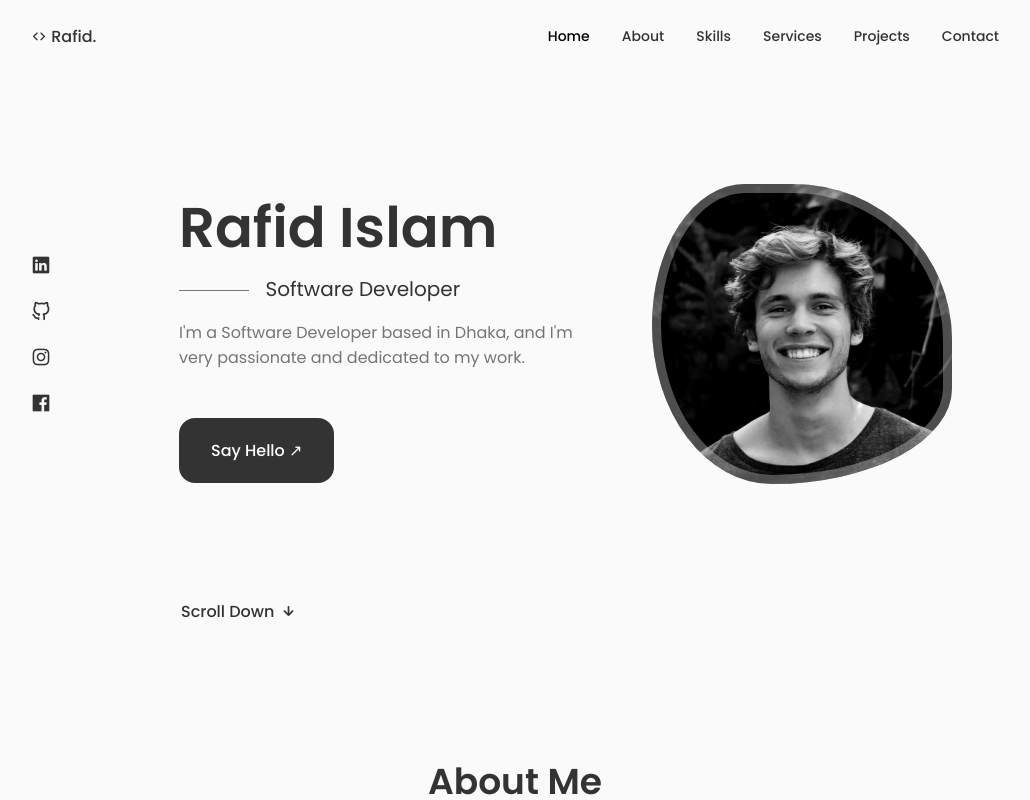
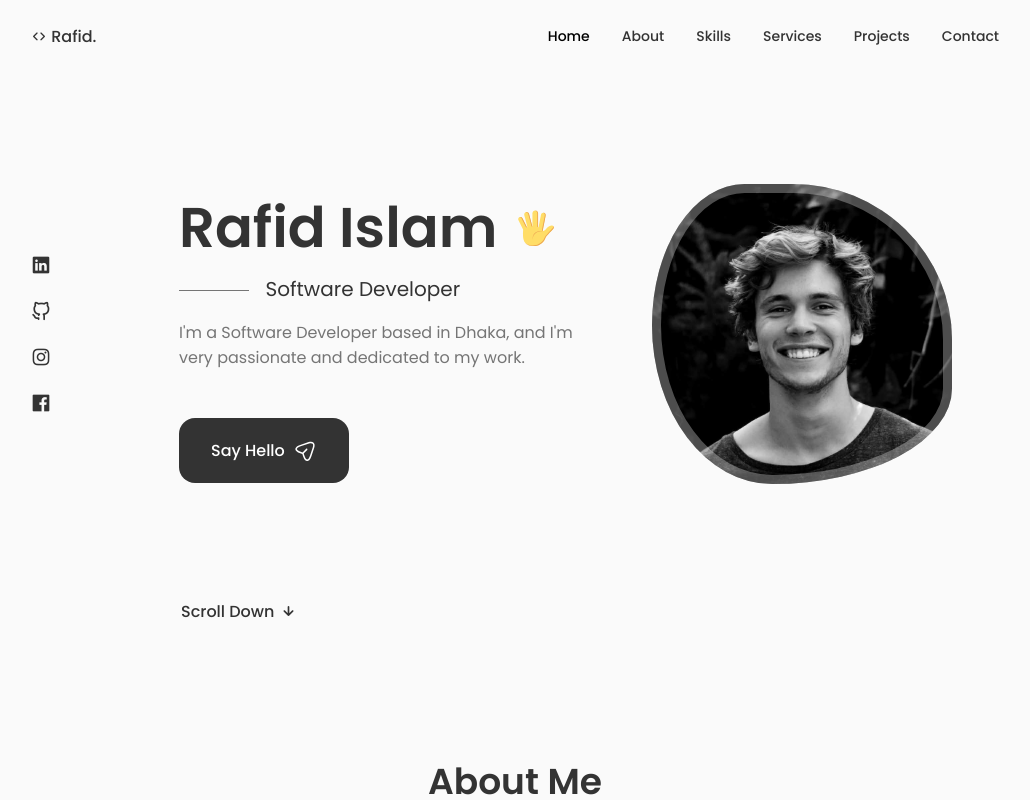
Before and after one commit to rafidulislam19/Portfolio, a React (Vite) app: page / in a window 1280 px wide. Shown: the top 800 px of the page, without its empty margins (125-1155 px from the left). Built offline with nearby package versions, Linux system fonts and the light colour scheme.

Commit message:
Update Data.jsx

```diff
--- a/src/components/home/Data.jsx
+++ b/src/components/home/Data.jsx
@@ -1,9 +1,77 @@
+// import React from 'react'
+
+// const Data = () => {
+//   return (
+//     <div className="home__data">
+//         <h1 className="home__title">Rafid Islam
+//         </h1>
+//         <h3 className="home__subtitle">
+//             Software Developer
+//         </h3>
+//         <p className="home__description">
+//             I'm a Software Developer based in Dhaka, and I'm very passionate and dedicated to my work.
+//         </p>
+//         <a href="#contact" className="button button--flex">Say Hello ↗</a>
+//     </div>
+//   )
+// }
+
+// export default Data
+
 import React from 'react'
 
 const Data = () => {
   return (
     <div className="home__data">
-        <h1 className="home__title">Rafid Islam
+        <h1 className="home__title">Rafid Islam <svg
+                  width="36"
+                  height="36"
+                  viewBox="0 0 48 48"
+                  fill="none"
+                  xmlns="http://www.w3.org/2000/svg"
+                  class="home__hand"
+                >
+                  <path
+                    d="M25.4995 32.0305L31.3495 33.1555L36.1495 8.48051C36.4495 6.83051 35.3995 5.18051 33.8245 4.88051C32.1745 4.58051 30.5995 5.70551 30.2995 7.35551L25.4995 32.0305Z"
+                    fill="#FFDD67"
+                  ></path>
+                  <path
+                    d="M33.8996 4.88018C33.6746 4.80518 33.5246 4.80518 33.2996 4.80518C34.6496 5.33018 35.3996 6.75518 35.0996 8.25518L30.2996 32.9302L31.3496 33.1552L36.1496 8.48018C36.5246 6.75518 35.4746 5.18018 33.8996 4.88018Z"
+                    fill="#EBA352"
+                  ></path>
+                  <path
+                    d="M19.4995 32.7802H26.5495V5.55518C26.5495 3.53018 24.9745 1.80518 23.0245 1.80518C21.1495 1.80518 19.4995 3.45518 19.4995 5.55518V32.7802Z"
+                    fill="#FFDD67"
+                  ></path>
+                  <path
+                    d="M23.0995 1.80518C22.9495 1.80518 22.7245 1.80518 22.5745 1.88018C24.2995 2.18018 25.5745 3.68018 25.5745 5.55518V32.8552H26.6245V5.55518C26.6245 3.45518 25.0495 1.80518 23.0995 1.80518Z"
+                    fill="#EBA352"
+                  ></path>
+                  <path
+                    d="M15.7495 32.7054L21.7495 31.1304L15.2245 6.30541C14.7745 4.58041 13.0495 3.53041 11.3995 3.90541C9.74948 4.35541 8.77448 6.08041 9.22448 7.80541L15.7495 32.7054Z"
+                    fill="#FFDD67"
+                  ></path>
+                  <path
+                    d="M11.3995 3.90541L10.9495 4.13041C12.4495 4.05541 13.7995 5.03041 14.2495 6.60541L20.7745 31.4304L21.8245 31.1304L15.2245 6.30541C14.7745 4.58041 13.0495 3.53041 11.3995 3.90541Z"
+                    fill="#EBA352"
+                  ></path>
+                  <path
+                    d="M2.99937 10.355C1.57437 11.03 1.12437 12.83 1.87437 14.33L11.7744 34.055L16.7994 31.505L6.89937 11.78C6.14937 10.28 4.42437 9.68 2.99937 10.355Z"
+                    fill="#FFDD67"
+                  ></path>
+                  <path
+                    d="M2.99956 10.355C2.84956 10.43 2.69956 10.505 2.54956 10.655C3.82456 10.28 5.24956 10.955 5.92456 12.305L15.8246 32.03L16.7996 31.58L6.89956 11.78C6.14956 10.28 4.42456 9.68 2.99956 10.355Z"
+                    fill="#EBA352"
+                  ></path>
+                  <path
+                    d="M46.2744 22.2801C45.0744 19.9551 41.3244 20.1051 37.4994 24.3051C34.7994 27.2301 34.2744 28.2051 31.5744 28.1301V25.0551C31.5744 25.0551 25.7994 20.7801 14.3244 22.7301C14.3244 22.7301 7.79945 23.6301 7.79945 27.0801C7.79945 27.0801 6.67445 35.4051 8.99945 40.6551C12.4494 48.4551 30.1494 50.4801 35.6994 37.2051C36.8244 34.5801 39.0744 32.6301 41.0994 30.1551C43.4244 27.1551 47.5494 24.7551 46.2744 22.2801Z"
+                    fill="#FFDD67"
+                  ></path>
+                  <path
+                    d="M46.2745 22.28C46.0495 21.83 45.7495 21.53 45.3745 21.23C45.4495 21.305 45.5245 21.38 45.5245 21.53C46.7995 24.08 42.6745 26.405 40.1995 29.405C38.1745 31.88 35.9245 33.83 34.7995 36.455C29.9995 47.93 16.0495 47.93 10.1995 42.68C15.5245 48.68 30.5245 49.28 35.5495 37.205C36.6745 34.58 38.9245 32.63 40.9495 30.155C43.4245 27.155 47.5495 24.755 46.2745 22.28ZM32.3245 28.13C27.4495 26.33 18.7495 29.63 19.9495 38.405C19.9495 30.23 27.3745 28.205 31.4245 28.205C32.0245 28.13 32.3245 28.13 32.3245 28.13Z"
+                    fill="#EBA352"
+                  ></path>
+                </svg>
         </h1>
         <h3 className="home__subtitle">
             Software Developer
@@ -11,7 +79,23 @@ const Data = () => {
         <p className="home__description">
             I'm a Software Developer based in Dhaka, and I'm very passionate and dedicated to my work.
         </p>
-        <a href="#contact" className="button button--flex">Say Hello ↗</a>
+        <a href="#contact" className="button button--flex">Say Hello <svg
+                  class="button__icon"
+                  xmlns="http://www.w3.org/2000/svg"
+                  width="24"
+                  height="24"
+                  viewBox="0 0 24 24"
+                  fill="none"
+                >
+                  <path
+                    d="M14.2199 21.9352C13.0399 21.9352 11.3699 21.1052 10.0499 17.1352L9.32988 14.9752L7.16988 14.2552C3.20988 12.9352 2.37988 11.2652 2.37988 10.0852C2.37988 8.91525 3.20988 7.23525 7.16988 5.90525L15.6599 3.07525C17.7799 2.36525 19.5499 2.57525 20.6399 3.65525C21.7299 4.73525 21.9399 6.51525 21.2299 8.63525L18.3999 17.1252C17.0699 21.1052 15.3999 21.9352 14.2199 21.9352ZM7.63988 7.33525C4.85988 8.26525 3.86988 9.36525 3.86988 10.0852C3.86988 10.8052 4.85988 11.9052 7.63988 12.8252L10.1599 13.6652C10.3799 13.7352 10.5599 13.9152 10.6299 14.1352L11.4699 16.6552C12.3899 19.4352 13.4999 20.4252 14.2199 20.4252C14.9399 20.4252 16.0399 19.4352 16.9699 16.6552L19.7999 8.16525C20.3099 6.62525 20.2199 5.36525 19.5699 4.71525C18.9199 4.06525 17.6599 3.98525 16.1299 4.49525L7.63988 7.33525Z"
+                    fill="var(--container-color)"
+                  ></path>
+                  <path
+                    d="M10.11 14.7052C9.92005 14.7052 9.73005 14.6352 9.58005 14.4852C9.29005 14.1952 9.29005 13.7152 9.58005 13.4252L13.16 9.83518C13.45 9.54518 13.93 9.54518 14.22 9.83518C14.51 10.1252 14.51 10.6052 14.22 10.8952L10.64 14.4852C10.5 14.6352 10.3 14.7052 10.11 14.7052Z"
+                    fill="var(--container-color)"
+                  ></path>
+                </svg></a>
     </div>
   )
 }
```
